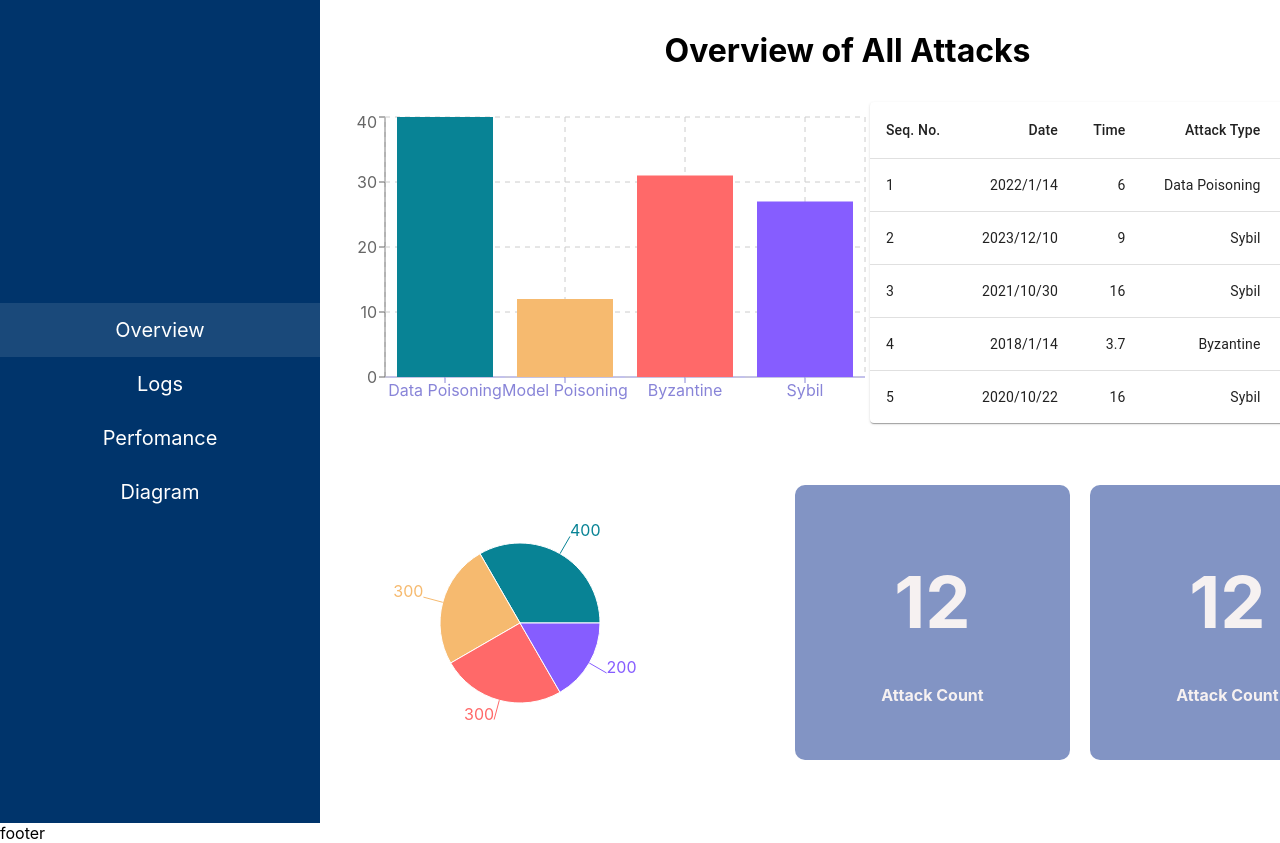
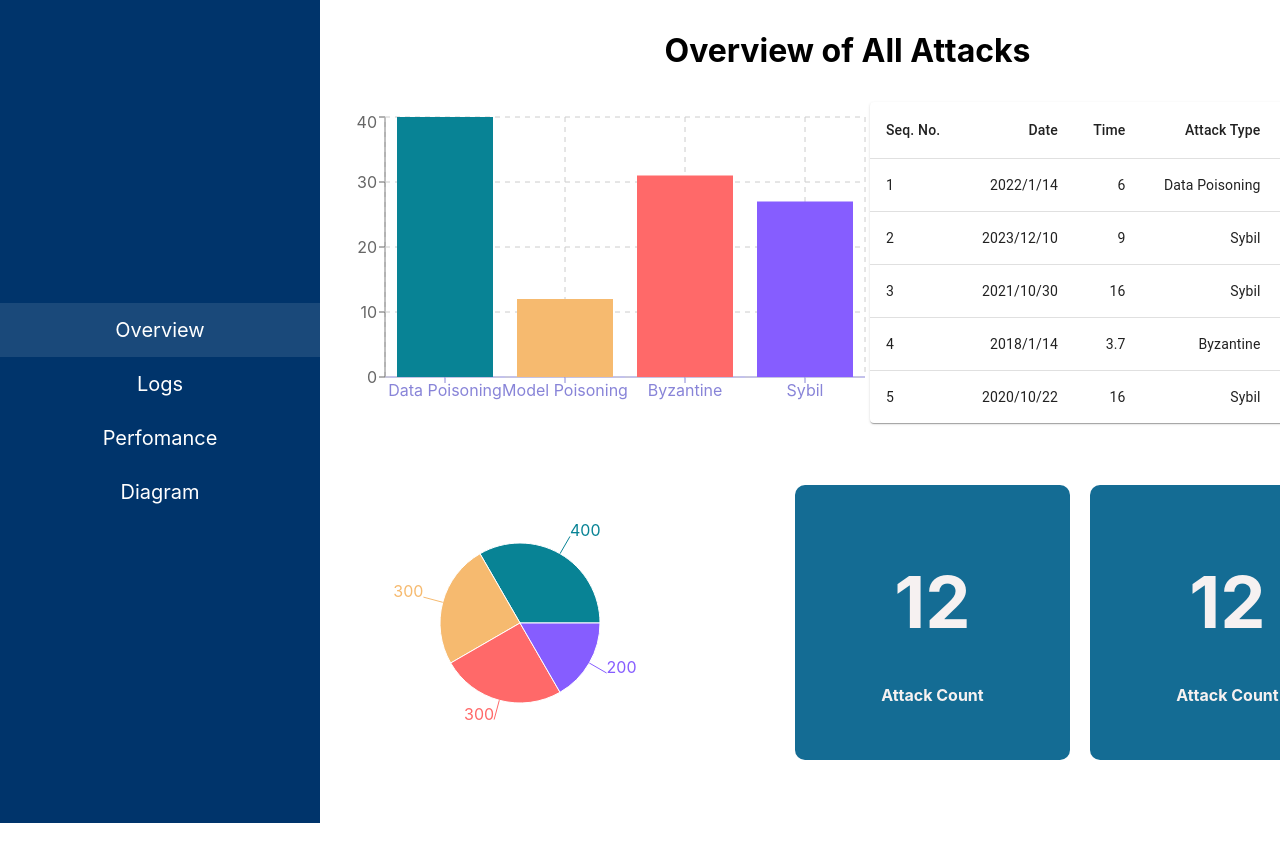
Before and after one commit to batsdk/attack-detection-uni, a React (Create React App) app: page /overview in a window 1280 px wide. Shown: the top 843 px of the page. Built offline with nearby package versions, Linux system fonts and the light colour scheme.

Commit message:
Minor Changes

```diff
--- a/src/Layout/PageLayout.jsx
+++ b/src/Layout/PageLayout.jsx
@@ -49,8 +49,6 @@ const PageLayout = ({ children }) => {
 
         <main className="layout-child">{children}</main>
       </div>
-
-      <footer>footer</footer>
     </>
   );
 };
--- a/src/assets/styles/Overview.css
+++ b/src/assets/styles/Overview.css
@@ -36,7 +36,7 @@
     min-width: 275px;
     max-height: 275px;
     max-width: 275px;
-    background: #8294C4;
+    background: #146C94;
     color: #F6F1F1;
     margin: 0 10px;
     border-radius: 10px;
```
